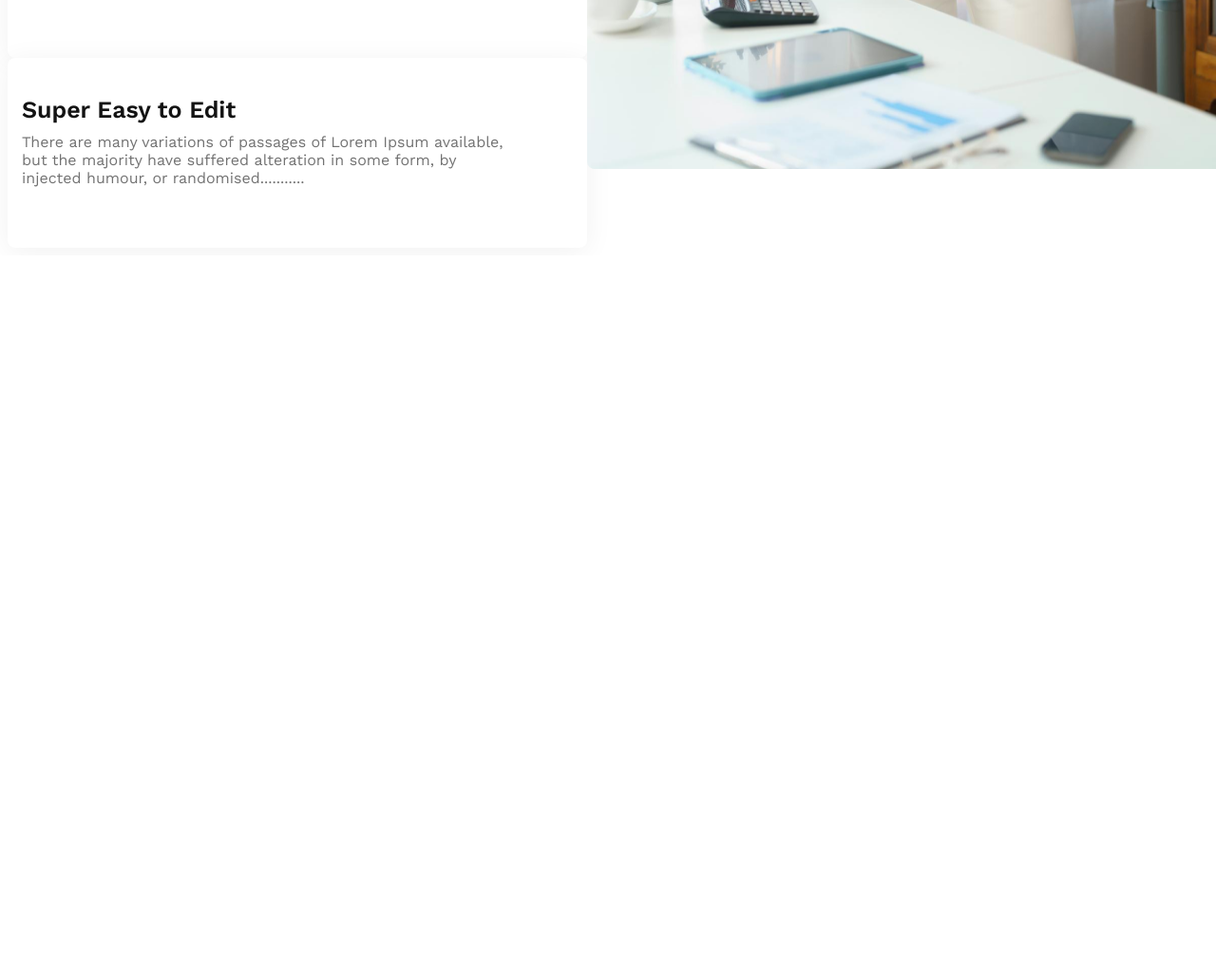
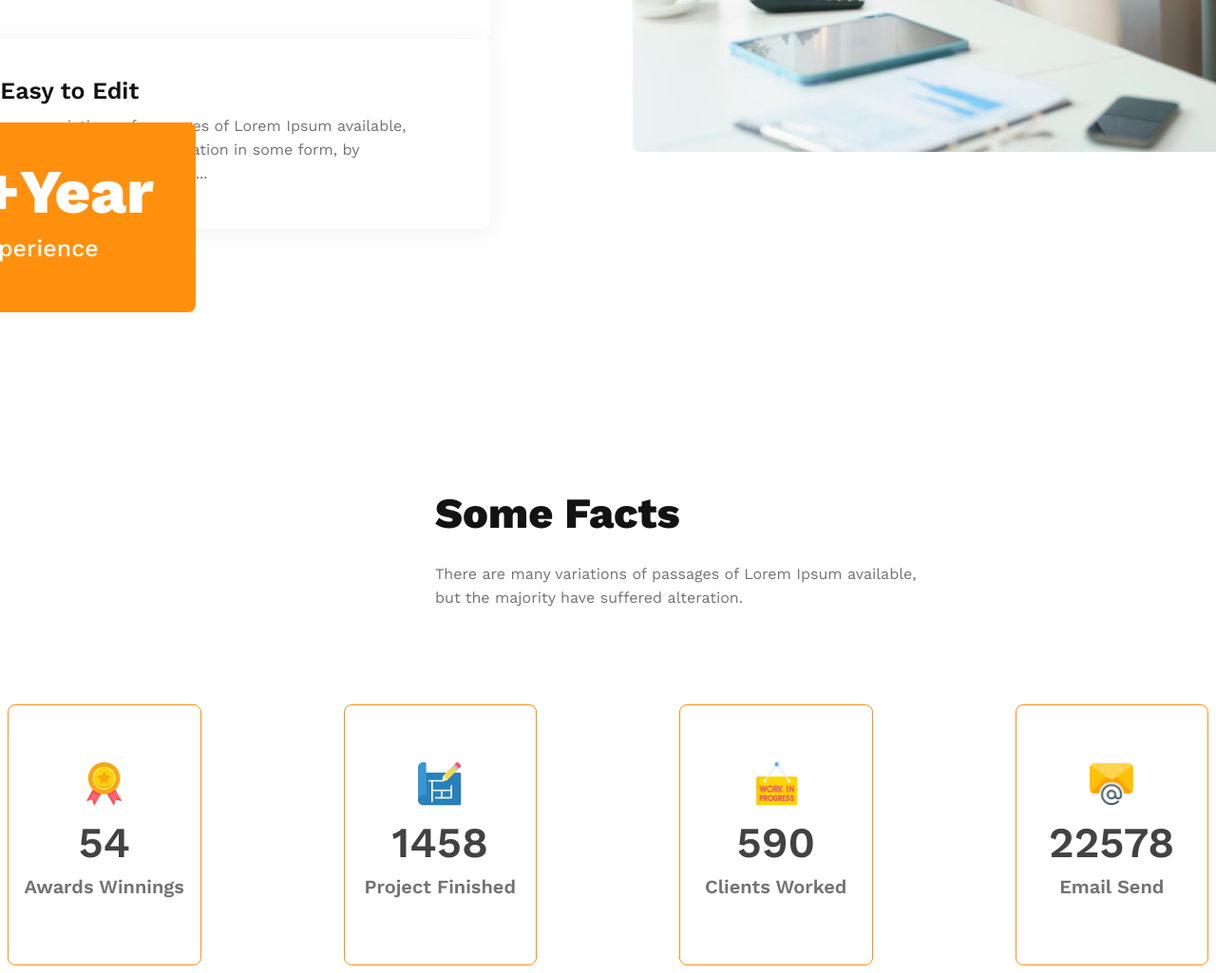
Before and after one commit to IqbalHoshen/g3-architects-website, a plain HTML site: page index.html in a window 1280 px wide. Shown: the part 3042-4067 px from the top of the page at 95% size. Before the commit the page ends 3311 px from the top, so only its background shows below. Drawn offline with nearby package versions, Linux system fonts and the light colour scheme.

Commit message:
section4

```diff
--- a/index.html
+++ b/index.html
@@ -102,7 +102,43 @@
             </div>
             <div class="sec_2_img">
                 <img src="/images/architect.png" alt="">
+                <button id="pic_button" type="button">10+Year
+                    <span id="Experience"> Experience</span></button>
+
             </div>
+        </div>
+
+        <div class="section_3">
+            <h3 class="sec_2_title">Some Facts</h3>
+            <p class="head_dres head_dres2 four">There are many variations of passages of Lorem Ipsum available, but the
+                majority have suffered alteration.</p>
+
+        </div>
+
+        <div class="section_4">
+            <div class="four_icon">
+
+                <img src="/images/icons/ribon.png" alt="" class="icons">
+                <h3 class="icon_title">54</h3>
+                <p class="icon_dic">Awards Winnings</p>
+
+            </div>
+            <div class="four_icon">
+                <img src="/images/icons/projects.png" alt="" class="icons">
+                <h3 class="icon_title">1458</h3>
+                <p class="icon_dic">Project Finished</p>
+            </div>
+            <div class="four_icon">
+                <img src="/images/icons/customers.png" alt="" class="icons">
+                <h3 class="icon_title">590</h3>
+                <p class="icon_dic">Clients Worked</p>
+            </div>
+            <div class="four_icon">
+                <img src="/images/icons/email.png" alt="" class="icons">
+                <h3 class="icon_title">22578</h3>
+                <p class="icon_dic">Email Send</p>
+            </div>
+
         </div>
     </main>
 
--- a/style.css
+++ b/style.css
@@ -161,6 +161,7 @@
 .four {
     width: 520px;
     margin-top: 0px;
+    line-height: 25px;
 }
 
 .sec_2_four_div {
@@ -179,10 +180,89 @@
 
 .section_2 {
     display: flex;
-    justify-content: space-around;
+    justify-content: center;
+    gap: 150px;
 }
 
-.section_2>.sec_2_img>img {
-    width: 708px;
-    height: 1000px;
+#pic_button {
+    color: #FFF;
+    text-align: center;
+    font-family: Work Sans;
+    font-size: 65px;
+    font-weight: 700;
+    width: 340px;
+    height: 200px;
+    border-radius: 8px;
+    background: #FF900E;
+    border: none;
+    position: relative;
+    right: 800px;
+    bottom: 35px;
+    padding: 35px;
+
+
 }
+
+#Experience {
+    color: #FFF;
+    font-size: 25px;
+    font-weight: 500;
+    position: relative;
+    bottom: 30px;
+}
+
+/*Section 3*/
+.section_3 {
+    width: 880px;
+    height: 250;
+    margin-left: 450px;
+    margin-right: auto;
+    margin-top: 150px;
+}
+
+.sec_2_title {
+    margin-left: 0px;
+    margin-bottom: 25px;
+}
+
+/*section 4*/
+.section_4 {
+    display: flex;
+    justify-content: center;
+    gap: 150px;
+    margin-top: 100px;
+}
+
+.four_icon {
+    width: 280px;
+    height: 280;
+    border-radius: 8px;
+    border: 1px solid #FF900E;
+    text-align: center;
+    padding-top: 60px;
+    padding-bottom: 50px;
+}
+
+.icons {
+    width: 46px;
+    height: 46px;
+    margin-bottom: 8px;
+
+}
+
+.icon_title {
+    color: #424242;
+    font-family: Work Sans;
+    font-size: 45px;
+    font-weight: 600;
+    margin-top: 0px;
+    margin-bottom: 8px;
+}
+
+.icon_dic {
+    color: #727272;
+    font-family: Work Sans;
+    font-size: 20px;
+    font-weight: 600;
+    margin-top: 0px;
+}
```
